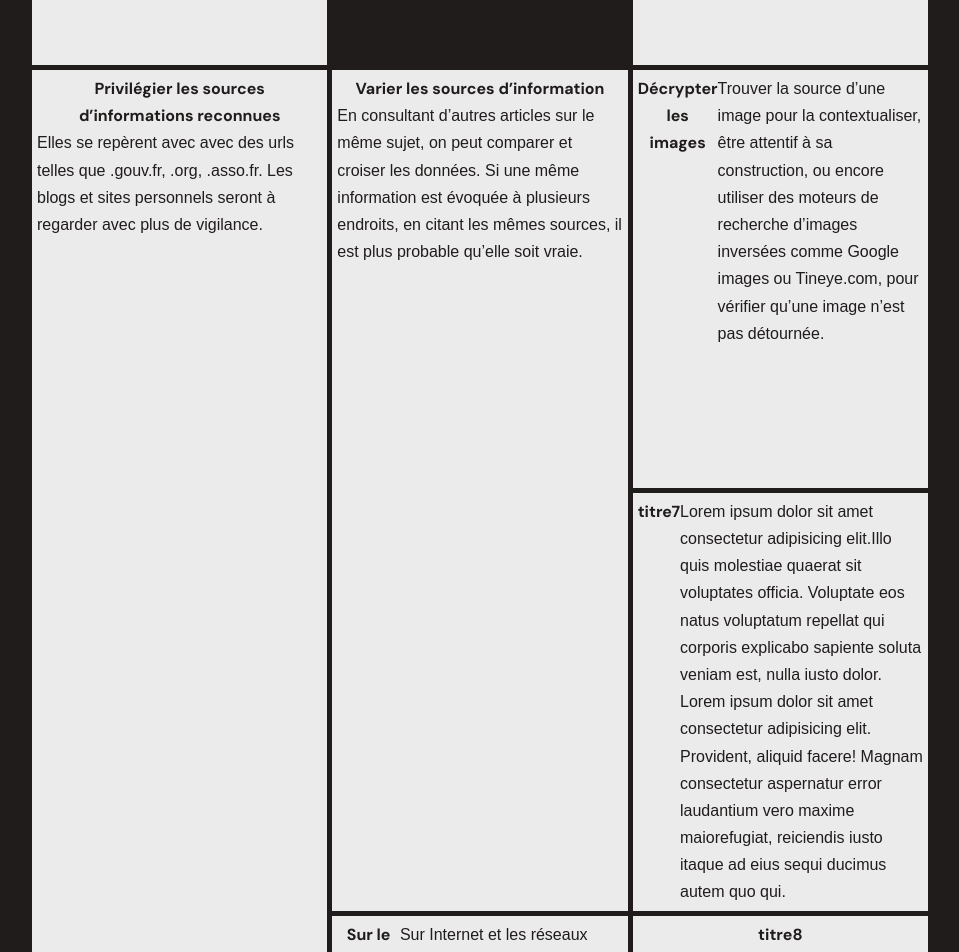
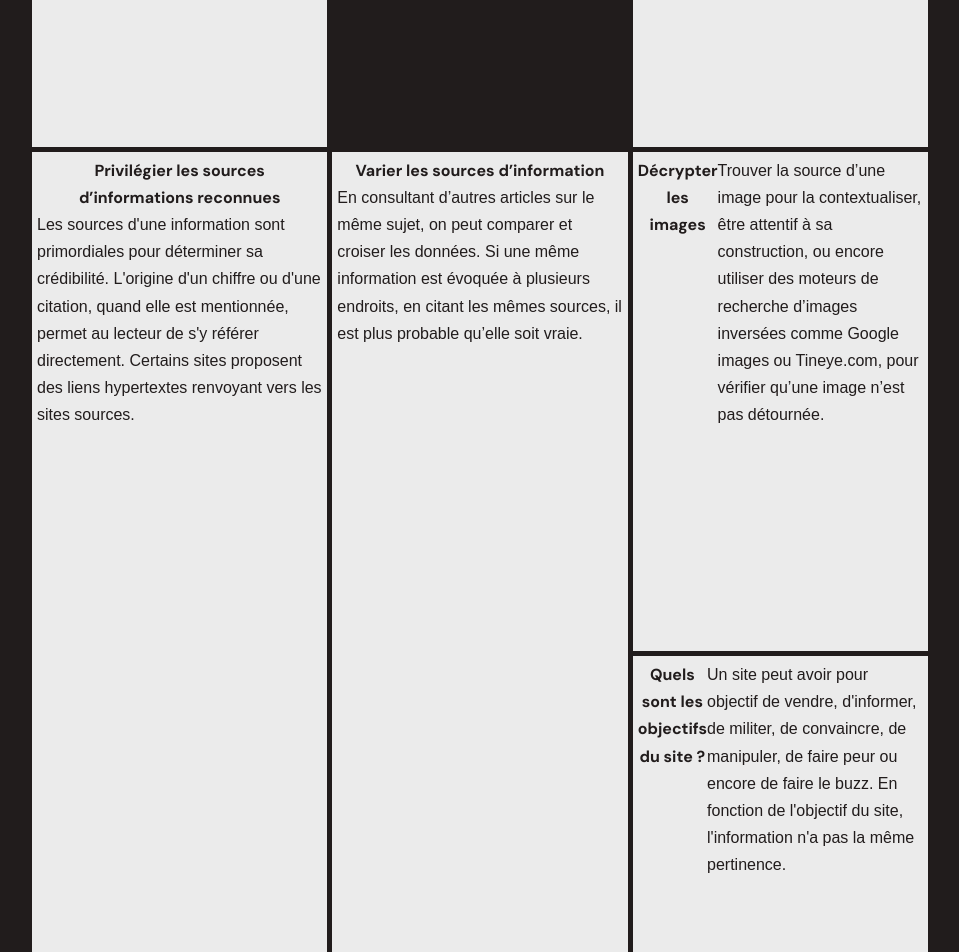
Before and after one commit to WildCodeSchool-2024-02/JS-Nantes-RamCSS-P2-Faketory, a React (Vite) app in the folder client/: page /fakeschool in a window 1280 px wide. Shown: the part 380-1332 px from the top of the page, without its empty margins (160-1119 px from the left). Built offline with nearby package versions, Linux system fonts and the light colour scheme.

Commit message:
ise a jours tableau

```diff
--- a/client/src/pages/FakeSchool.jsx
+++ b/client/src/pages/FakeSchool.jsx
@@ -21,7 +21,7 @@ function FakeSchool() {
       title: "Privilégier les sources d’informations reconnues",
       classadapt: "tree",
       content:
-        "Elles se repèrent avec avec des urls telles que .gouv.fr, .org, .asso.fr. Les blogs et sites personnels seront à regarder avec plus de vigilance.",
+        "Les sources d'une information sont primordiales pour déterminer sa crédibilité. L'origine d'un chiffre ou d'une citation, quand elle est mentionnée, permet au lecteur de s'y référer directement. Certains sites proposent des liens hypertextes renvoyant vers les sites sources.",
       picture: photo,
     },
     {
@@ -46,17 +46,17 @@ function FakeSchool() {
       picture: photo,
     },
     {
-      title: "titre7",
+      title: "Quels sont les objectifs du site ?",
       classadapt: "seven",
       content:
-        "Lorem ipsum dolor sit amet consectetur adipisicing elit.Illo quis molestiae quaerat sit voluptates officia. Voluptate eos natus voluptatum repellat qui corporis explicabo sapiente soluta veniam est, nulla iusto dolor. Lorem ipsum dolor sit amet consectetur adipisicing elit. Provident, aliquid facere! Magnam consectetur aspernatur error laudantium vero maxime maiorefugiat, reiciendis iusto itaque ad eius sequi ducimus autem quo qui.",
+        "Un site peut avoir pour objectif de vendre, d'informer, de militer, de convaincre, de manipuler, de faire peur ou encore de faire le buzz. En fonction de l'objectif du site, l'information n'a pas la même pertinence.",
       picture: photo,
     },
     {
-      title: "titre8",
+      title: '"Les Chaînes" Risque de diffuser de la fake news ?',
       classadapt: "eight",
       content:
-        "Lorem ipsum dolor sit amet consectetur adipisicing elit.Illo quismolestiae quaerat sit voluptates officia. Voluptate eos natus voluptatum repellat qui corporis explicabo sapiente soluta veniam est, nulla iusto dolor. Lorem ipsum dolor sit amet consectetur adipisicing elit. Provident, aliquid facere! Magnam consectetur aspernatur error laudantium vero maxime maiorefugiat, reiciendis iusto itaque ad eius sequi ducimus autem quo qui.",
+        "Ne pas faire suivre machinalement un message que l'on vous demande de transférer à tous vos correspondants fait partie des bonnes pratiques de l'Internet : c'est un acte civique, qui témoigne du respect que vous portez à vos contacts et qui permet notamment de lutter contre la pollution des boîtes aux lettres. Le simple fait de connaître l'existence des hoax aide déjà à ne plus tomber dans leur piège. D'autres conseils de Prévention permettent d'identifier plus facilement les hoax, voire de ne pas devenir soi-même l'auteur involontaire d'une nouvelle cyber-rumeur",
       picture: photo,
     },
   ];
```
